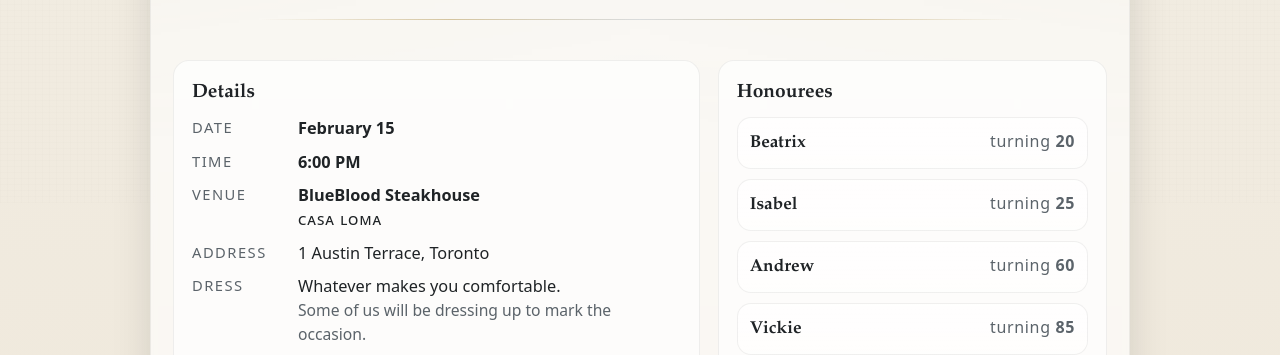
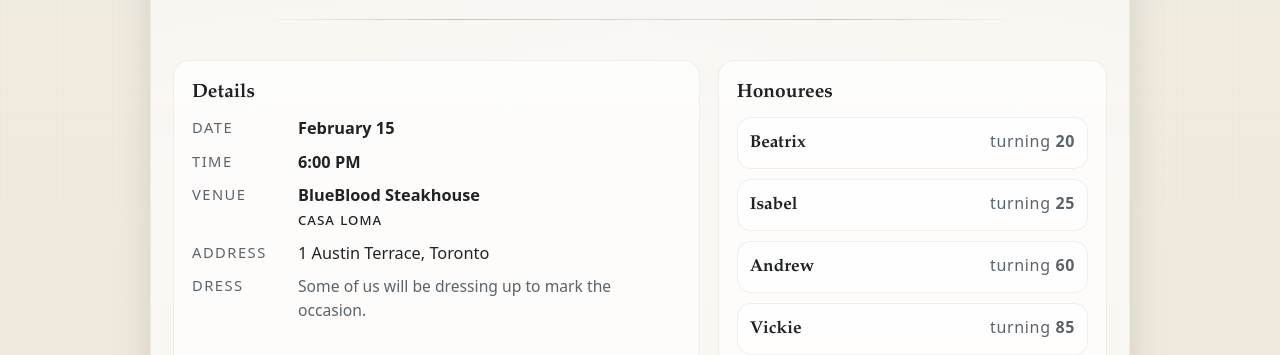
Before and after one commit to adatars-aed/quad-birthday, a plain HTML site: page index.html in a window 1280 px wide. Shown: the part 597-952 px from the top of the page. Drawn offline with Linux system fonts and the light colour scheme.

Commit message:
not last

```diff
--- a/index.html
+++ b/index.html
@@ -294,7 +294,6 @@
 
             <div class="label">Dress</div>
             <div class="value">
-              Whatever makes you comfortable.<br/>
               <span class="note">Some of us will be dressing up to mark the occasion.</span>
             </div>
           </div>
```
